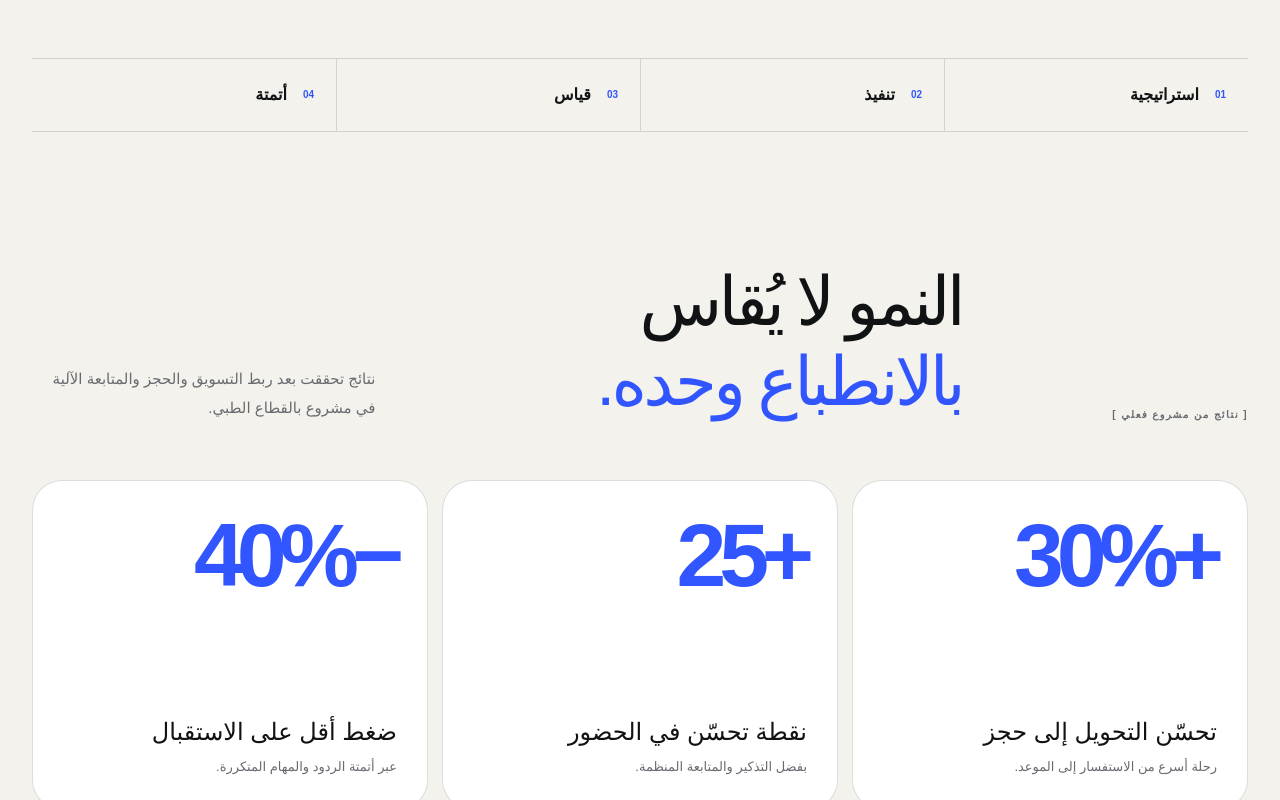
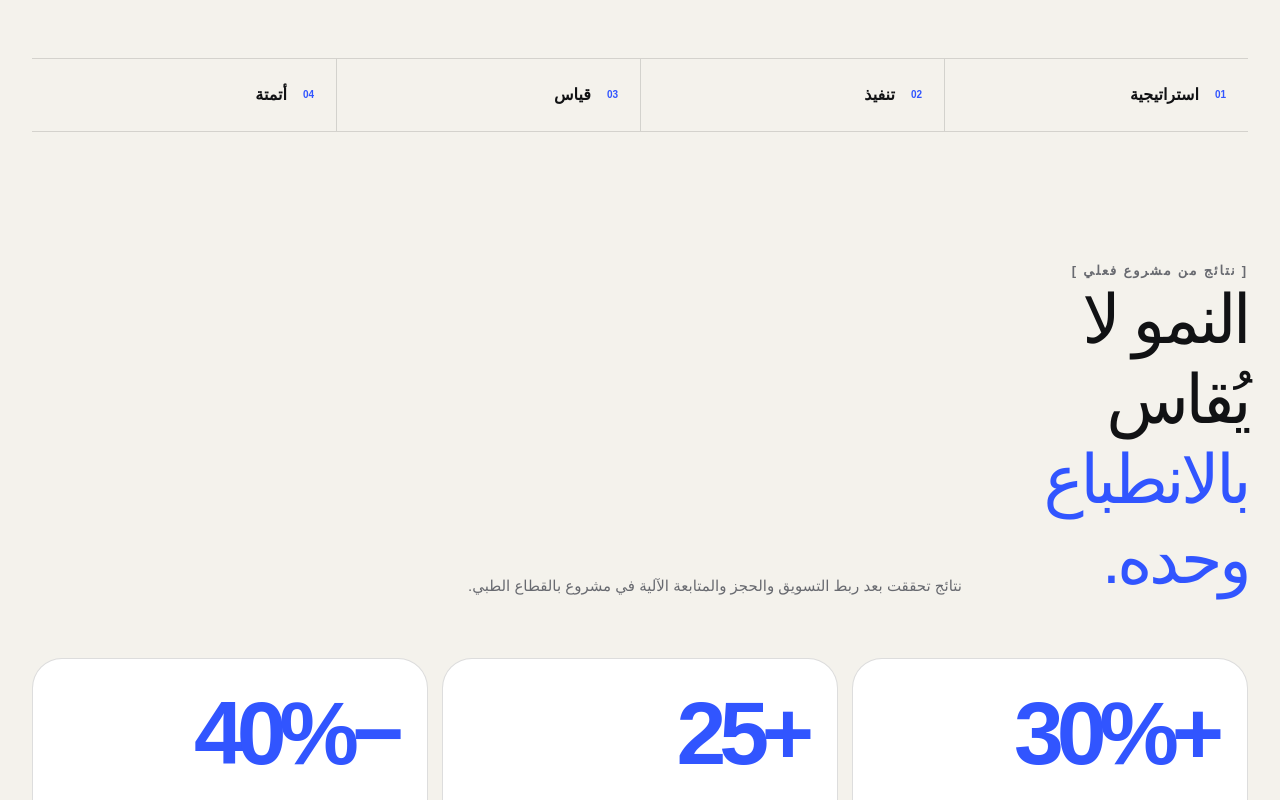
Before and after one commit to mohammedrashad2011-ui/Dewank-2026-website, a Next.js app: page / in a window 1280 px wide. Shown: the part 1588-2388 px from the top of the page. Built offline with nearby package versions, Linux system fonts and the light colour scheme; a web font is replaced by a local one.

Commit message:
refine homepage editorial section layout

```diff
--- a/app/page.tsx
+++ b/app/page.tsx
@@ -74,8 +74,10 @@ export default function Home() {
       </section>
 
       <section className="belief shell">
-        <span className="section-label home-section-label">[ ما نؤمن به ]</span>
-        <h2>لا تحتاج إلى مزيد من الضجيج.<br/>تحتاج إلى علامة <em>تُفهم، تُذكر، وتتحرك.</em></h2>
+        <div className="belief-heading">
+          <span className="section-label home-section-label">[ ما نؤمن به ]</span>
+          <h2>لا تحتاج إلى مزيد من الضجيج.<br/>تحتاج إلى علامة <em>تُفهم، تُذكر، وتتحرك.</em></h2>
+        </div>
         <p>لهذا لا نفصل الهوية عن التسويق، ولا نضيف الذكاء الاصطناعي كزينة. نبني رحلة واحدة من الفكرة إلى النتيجة.</p>
       </section>
 
@@ -85,8 +87,10 @@ export default function Home() {
 
       <section className="proof-section shell" aria-labelledby="proof-title">
         <div className="proof-copy">
-          <span className="section-label">[ نتائج من مشروع فعلي ]</span>
-          <h2 id="proof-title">النمو لا يُقاس<br/><em>بالانطباع وحده.</em></h2>
+          <div className="proof-heading">
+            <span className="section-label home-section-label">[ نتائج من مشروع فعلي ]</span>
+            <h2 id="proof-title">النمو لا يُقاس<br/><em>بالانطباع وحده.</em></h2>
+          </div>
           <p>نتائج تحققت بعد ربط التسويق والحجز والمتابعة الآلية في مشروع بالقطاع الطبي.</p>
         </div>
         <div className="proof-grid">
```
